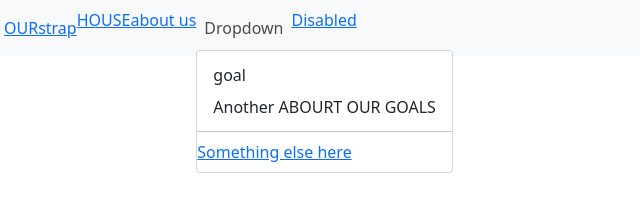
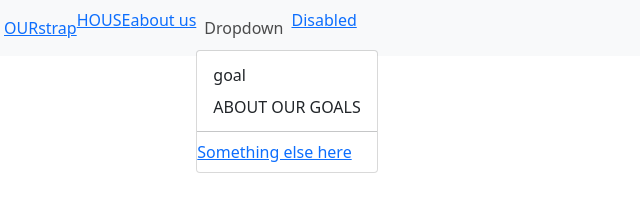
Before and after one commit to HrushabhB19/Demorepository, a plain HTML site: page my website/index.html in a window 1280 px wide. Both pictures are taken after a click on the button "Dropdown". Shown: the full height of the page, 8-648 px from the left. Drawn offline with nearby package versions, Linux system fonts and the light colour scheme.

Commit message:
made changes to dropdown

```diff
--- a/my website/index.html
+++ b/my website/index.html
@@ -31,7 +31,7 @@
               </a>
               <ul class="dropdown-menu" aria-labelledby="navbarDropdown">
                 <li><a class="dropdown-item" href="#">goal</a></li>
-                <li><a class="dropdown-item" href="#">Another  ABOURT OUR GOALS</a></li>
+                <li><a class="dropdown-item" href="#">   ABOUT OUR GOALS</a></li>
                 <li><hr class="dropdown-divider"></li>
                 <li><a class="enfuw-item" href="#">Something else here</a></li>
               </ul>
```
